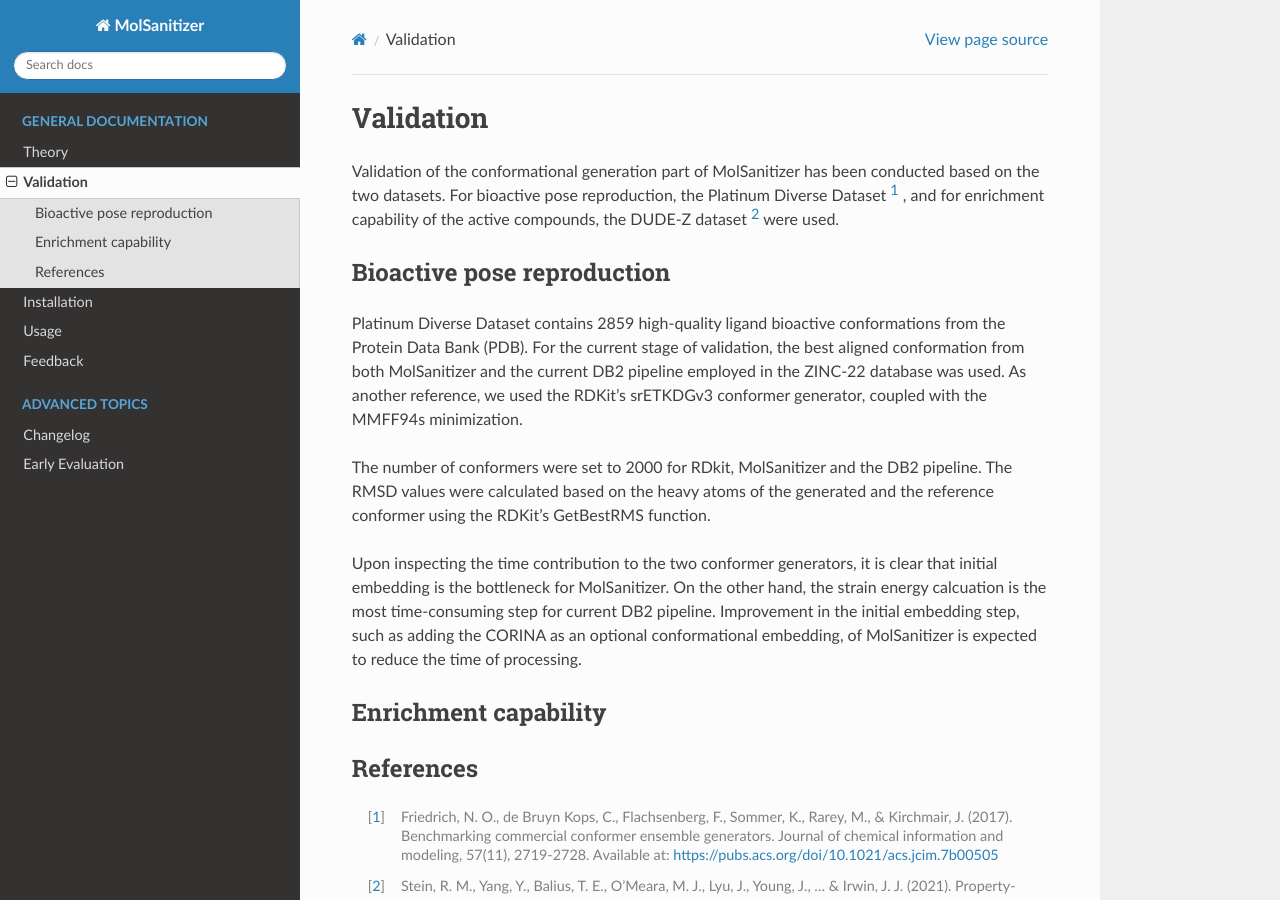
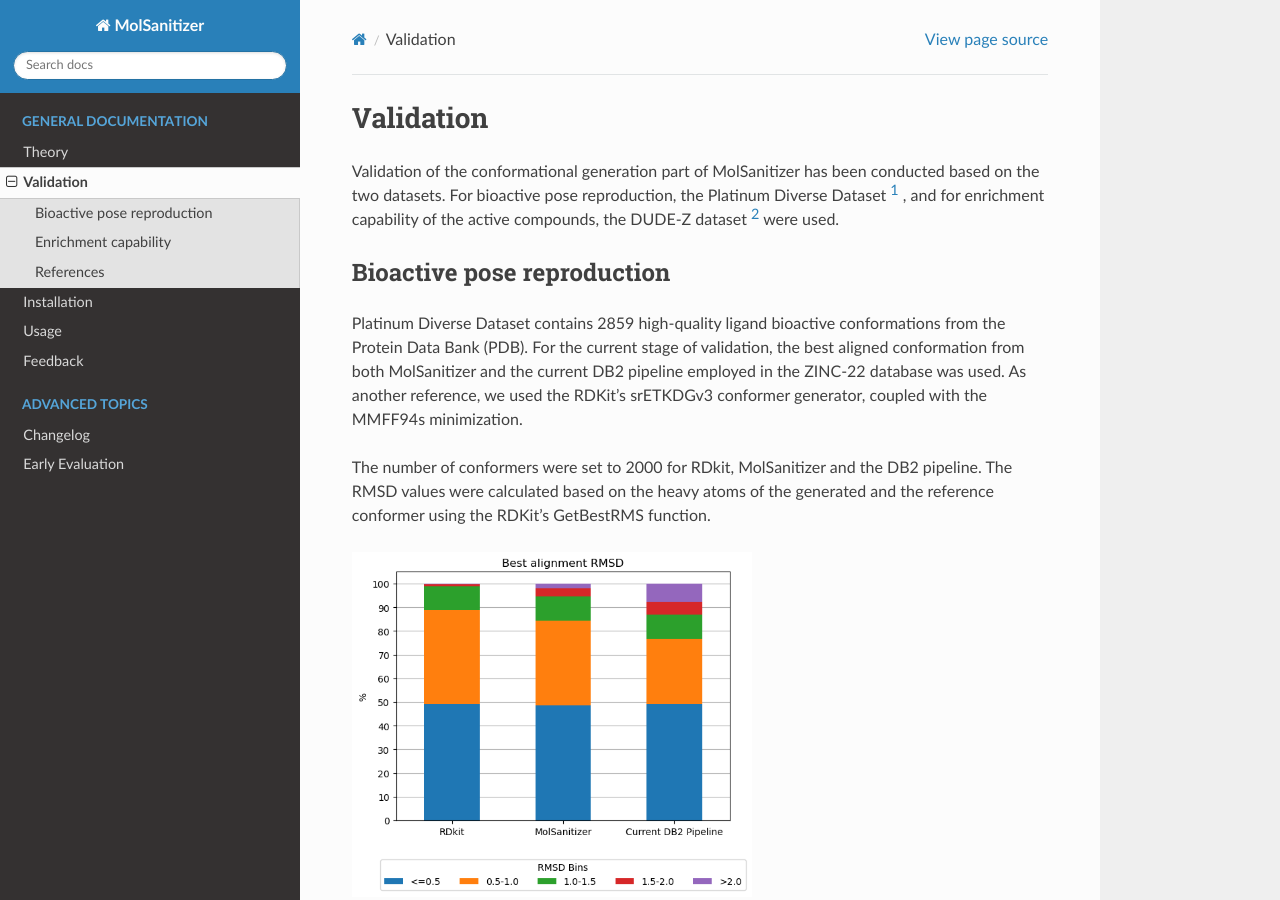
Before and after one commit to phonglam3103/msani-readthedocs, a Sphinx documentation site: the page built from docs/source/validation.rst, in a window 1280 px wide and 900 px high. Built offline with Sphinx 7.4.7 and the Read the Docs theme 3.1.0, drawn with Linux system fonts in a browser that asks for light colours; formulas are drawn with MathJax 3.

Commit message:
Trial images

```diff
--- a/docs/source/validation.rst
+++ b/docs/source/validation.rst
@@ -10,18 +10,15 @@ Platinum Diverse Dataset contains 2859 high-quality ligand bioactive conformatio
 
 The number of conformers were set to 2000 for RDkit, MolSanitizer and the DB2 pipeline. The RMSD values were calculated based on the heavy atoms of the generated and the reference conformer using the RDKit's GetBestRMS function.
 
-.. list-table::
-   :widths: 50 50
-   :header-rows: 0
+.. image:: _static/RMSD_Platinum.png
+         :width: 400px
 
-   * - .. image:: _static/RMSD_Platinum.png?raw=true
-         :width: 400px
-     - .. image:: _static/numconfs.png?raw=true
+.. image:: _static/numconfs.png
          :width: 400px
 
  All the three methods reproduce comparable results with the RMSD values less than 0.5 Å. However, when it comes to higher regions of RMSD values such as 1.0 Å, MolSanitizer starts to outperform the current DB2 pipeline. Although RDKit seems to be very efficient in reproducing the bioactive conformation, the number of conformations generally more than the other methods, and the time of processing were mainly the constraints of RDKit being used as a conformation generator for DOCK3.8. Addtionally, it should be noted that the distance-geometry based method of RDKit could also sample different ring conformations, which could on the one hand helps to cover a more diverse conformational space, but on the other hand, could not be easily be converted to DB2 format for DOCK3.8 as the mol2db2.py software requires the aliphatic ring conformations to be fixed.
 
- .. image:: _static/RMSD_Platinum.png?raw=true
+ .. image:: _static/RMSD_Platinum.png
    :width: 500px
 
 Upon inspecting the time contribution to the two conformer generators, it is clear that initial embedding is the bottleneck for MolSanitizer. On the other hand, the strain energy calcuation is the most time-consuming step for current DB2 pipeline. Improvement in the initial embedding step, such as adding the CORINA as an optional conformational embedding, of MolSanitizer is expected to reduce the time of processing.
```
